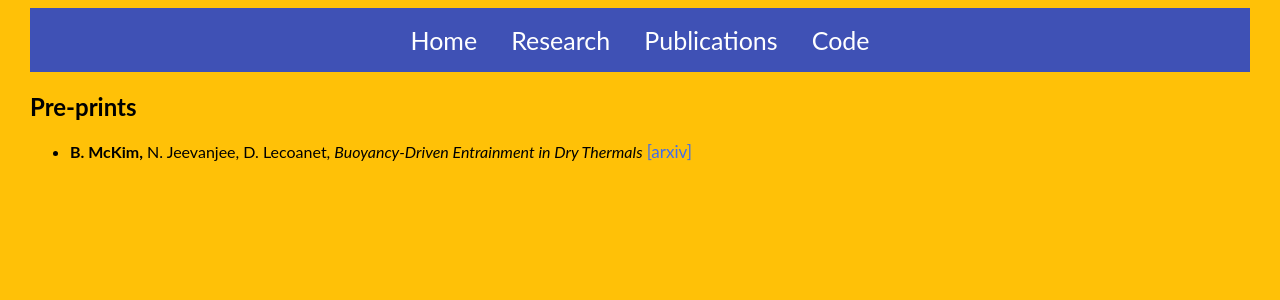
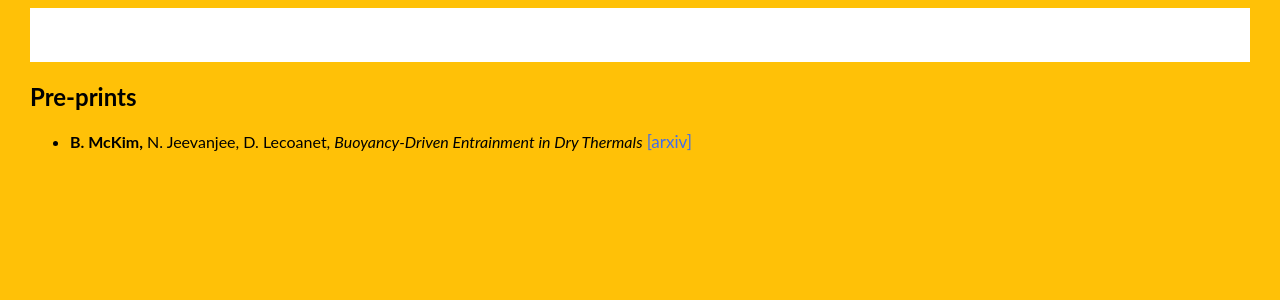
Before and after one commit to mckimb/mckimb.github.io, a Jekyll site: the page built from papers/index.html, in a window 1280 px wide. Shown: the top 300 px of the page. Built offline with Jekyll 4.4.1, drawn with Linux system fonts in a browser that asks for light colours.

Commit message:
Update main.css

```diff
--- a/css/main.css
+++ b/css/main.css
@@ -107,8 +107,8 @@ nav ul li, footer ul li {
 
 .topnav {
     \\ border:2px solid #272822;
-    border:2px solid #3f51b5;
-    background-color: #3f51b5;
+    \\ border:2px solid #3f51b5;
+    background-color: white;
     border-width:2px 0;
     list-style:none;
     margin:0;
@@ -183,15 +183,15 @@ nav ul li, footer ul li {
 .topnav a {
   display:inline-block;
   padding: 15px;
-  font-size: 25px;
-  \\ color: #272822;
+  font-size: 20px;
+  color: #272822;
   color: white;
   text-align: center;
   text-decoration: none;
 }
 
 .topnav a:hover {
-  background-color: #EFCA58;
+  \\ background-color: #EFCA58;
   text-decoration: underline;
   color: #272822;
 }
```
